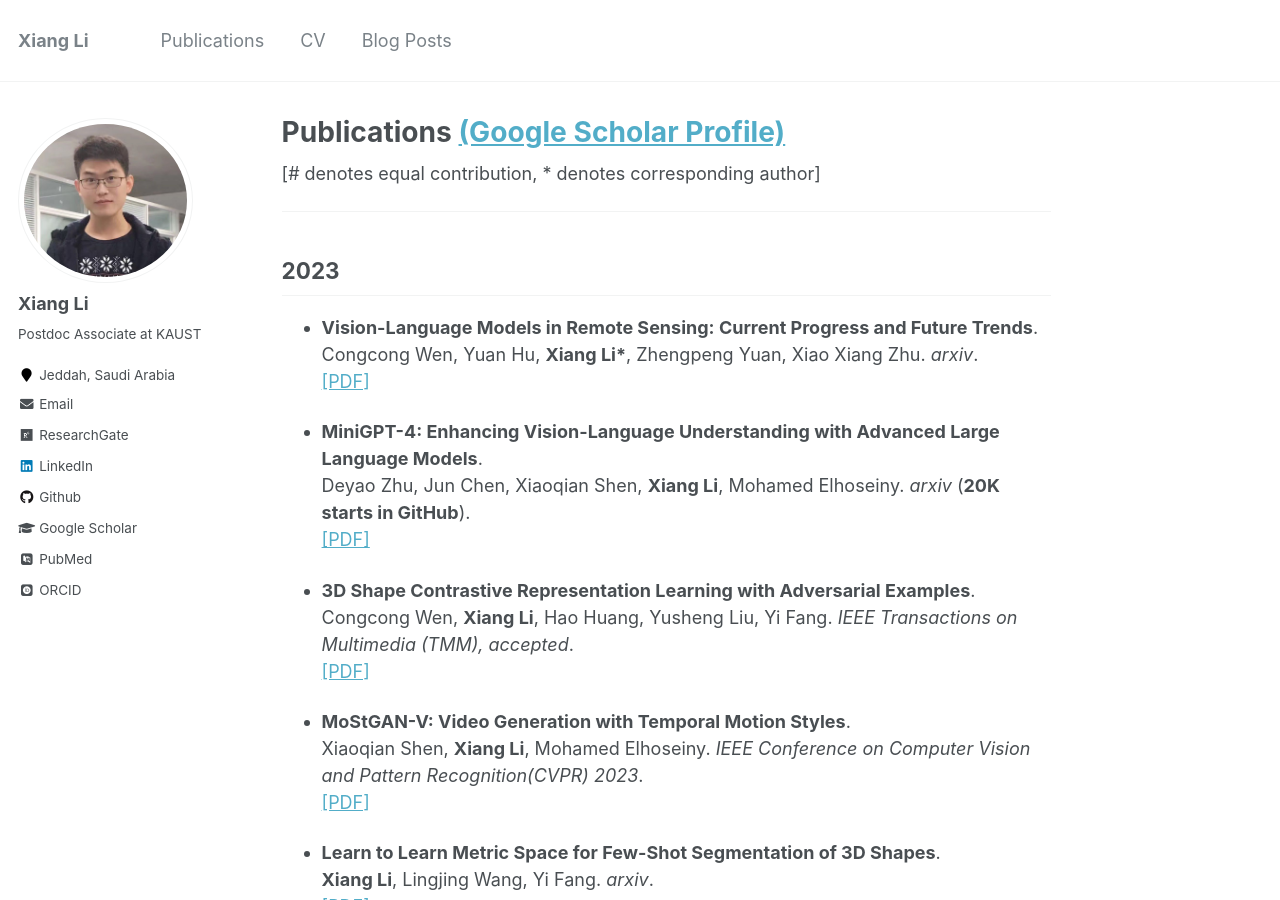
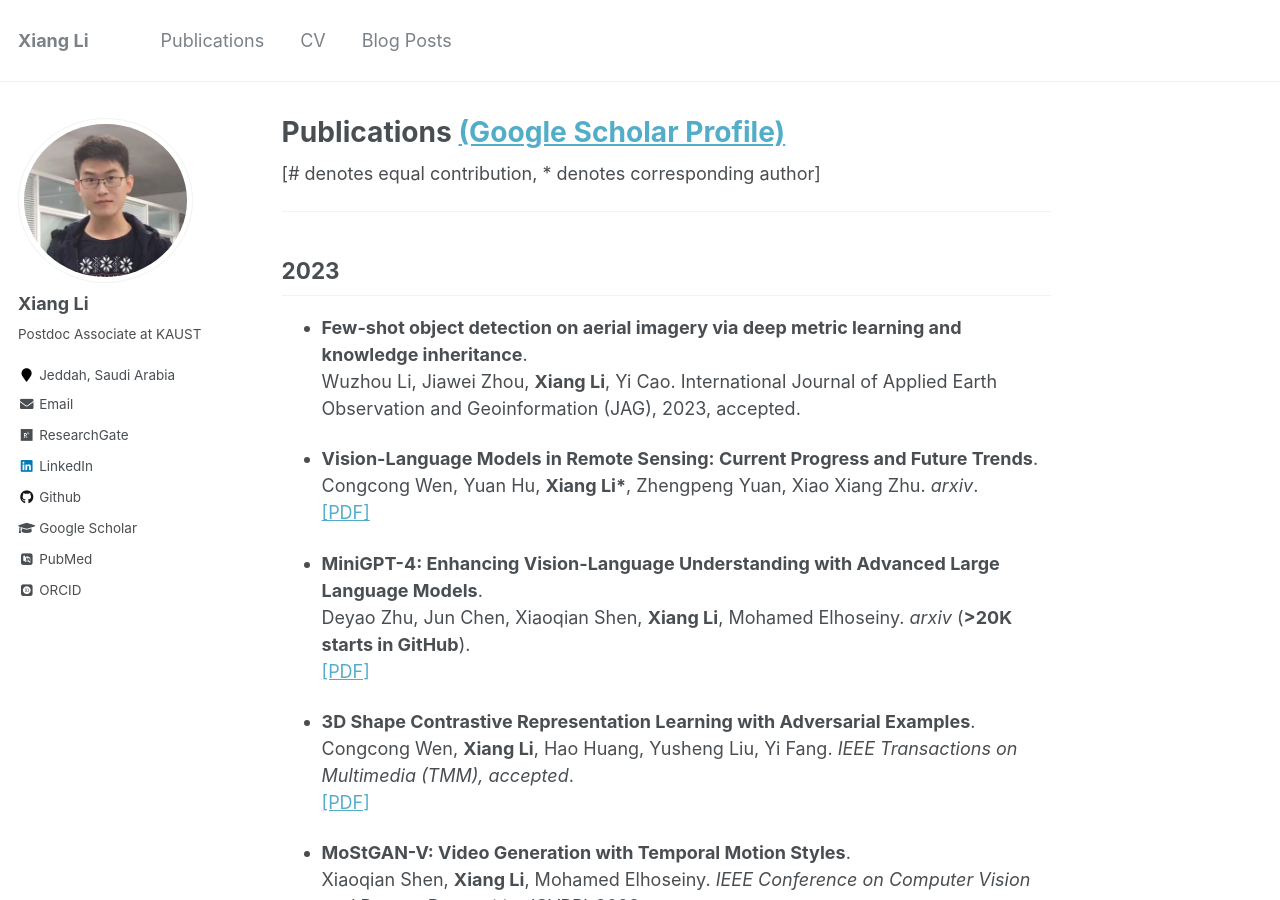
Before and after one commit to lx709/lx709.github.io, a Jekyll site: the page built from _pages/publications.md, in a window 1280 px wide and 900 px high. Built offline with Jekyll 4.4.1, drawn with Linux system fonts in a browser that asks for light colours; some web fonts are replaced.

Commit message:
Update publications.md

```diff
--- a/_pages/publications.md
+++ b/_pages/publications.md
@@ -8,12 +8,15 @@ author_profile: true
 
 ---
 ## 2023
+* <b>Few-shot object detection on aerial imagery via deep metric learning and knowledge inheritance</b>. <br>
+Wuzhou Li, Jiawei Zhou, <b>Xiang Li</b>, Yi Cao. International Journal of Applied Earth Observation and Geoinformation (JAG), 2023, accepted.
+
 * <b>Vision-Language Models in Remote Sensing: Current Progress and Future Trends</b>. <br>
 Congcong Wen, Yuan Hu, <b>Xiang Li*</b>, Zhengpeng Yuan, Xiao Xiang Zhu. <i>arxiv</i>.<br>
 [[PDF]](https://arxiv.org/abs/2305.05726)
 
 * <b>MiniGPT-4: Enhancing Vision-Language Understanding with Advanced Large Language Models</b>. <br>
-Deyao Zhu, Jun Chen, Xiaoqian Shen, <b>Xiang Li</b>, Mohamed Elhoseiny. <i>arxiv</i> (<b>20K starts in GitHub</b>).<br>
+Deyao Zhu, Jun Chen, Xiaoqian Shen, <b>Xiang Li</b>, Mohamed Elhoseiny. <i>arxiv</i> (<b>>20K starts in GitHub</b>).<br>
 [[PDF]](https://arxiv.org/abs/2304.10592)
 
 * <b>3D Shape Contrastive Representation Learning with Adversarial Examples</b>. <br>
```
